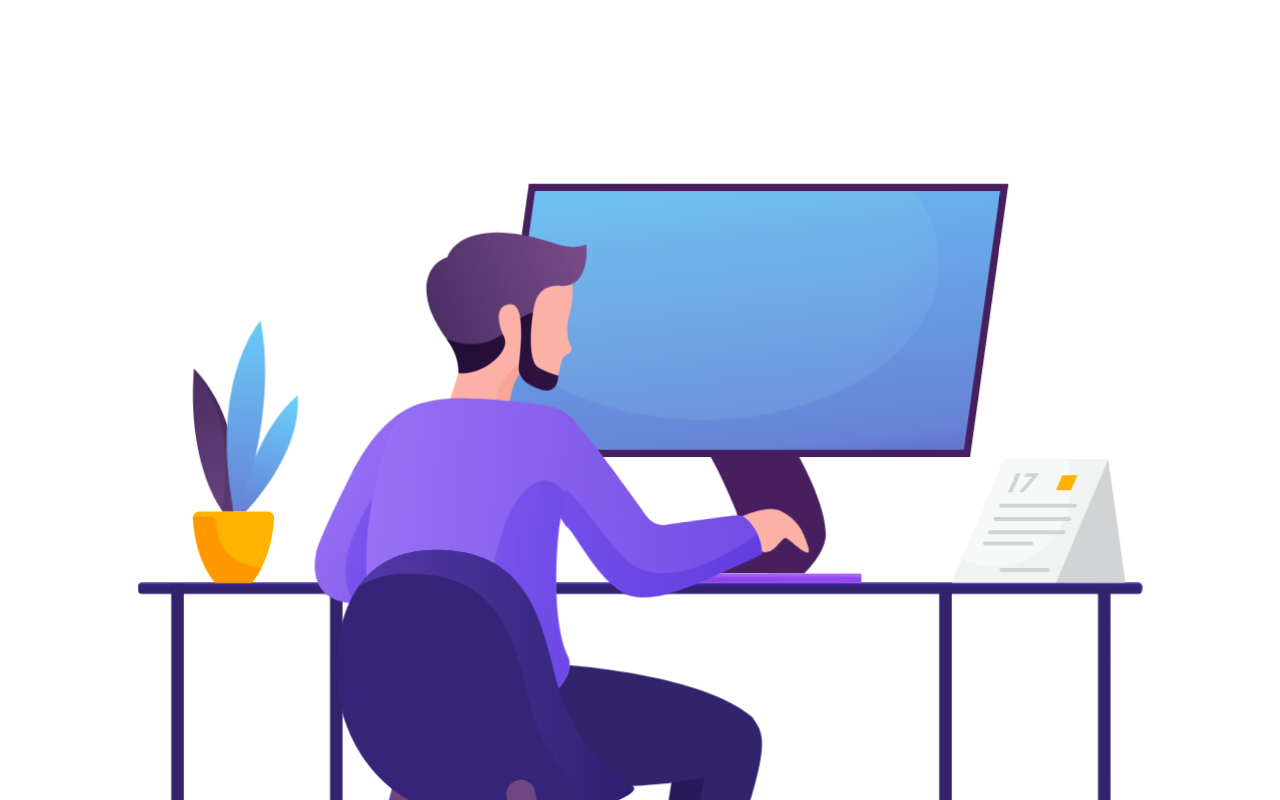
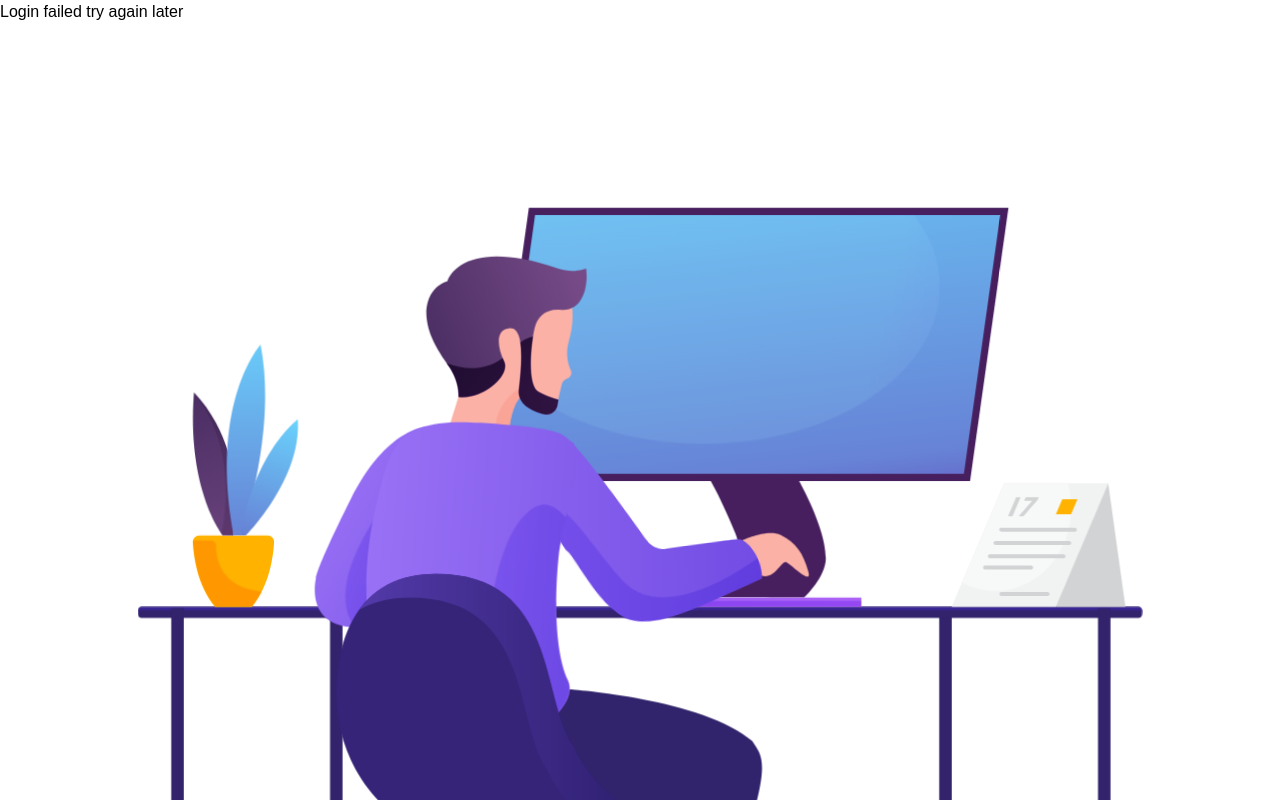
Before and after one commit to uniquetheo/action, a React (Vite) app: page / in a window 1280 px wide. Shown: the top 800 px of the page. Built offline with nearby package versions, Linux system fonts and the light colour scheme.

Commit message:
feat: added notification

```diff
--- /dev/null
+++ b/src/Components/commons/Notification.jsx
@@ -0,0 +1,28 @@
+
+
+const Notification = ({ message, type= 'error', show }) => {
+    // const [show, setShow] = useState(false);
+    //
+    // useEffect(() => {
+    //     setShow(true);
+    //     setTimeout(() => {
+    //     setShow(false);
+    //     }, 3000);
+    // }, [message]);
+
+    return (
+        <div
+        className={`fixed top-4 left-0 right-0 mx-auto w-max px-6 py-2 rounded-full flex items-center gap-3 font-medium
+        ${type === "success" ? "bg-green-300 text-green-600" : "bg-red-300 text-red-600"}
+        ${show ? "translate-y-0" : "-translate-y-[100px]"}
+        transition-all duration-500 ease-linear`}
+        >
+        <div className={`w-3 h-3 rounded-full
+        ${type === "success" ? "bg-green-500" : "bg-red-500"}
+        `}></div>
+        <span>{message}</span>
+        </div>
+    );
+};
+
+export default Notification;
--- a/src/Pages/Login.jsx
+++ b/src/Pages/Login.jsx
@@ -6,8 +6,11 @@ import Input from "../Components/commons/Input.jsx";
 import { StyledButton } from "../Components/Button/Button.styles.jsx";
 import {validateFields} from "../utils/helpers.js";
 import {Link} from "react-router-dom";
+import authApi from "../utils/authApi.js";
+import Notification from "../Components/commons/Notification.jsx";
 
 export const Login = () => {
+  const [show, setShow] = useState(false);
   const [data, setData] = useState({
     email: "",
     password: "",
@@ -19,14 +22,20 @@ export const Login = () => {
 
   const labels = ["Email", "Password"];
 
-  const handleSubmit = (e) => {
+  const handleSubmit = async (e) => {
     e.preventDefault();
+    setShow(!show)
     const isFormValid = validateFields(data, setIsError);
-    console.log("isFormFilled:::", isFormValid);
+
+    if (!isFormValid) return;
+
+    const response = await authApi.post("/login", data);
+    console.log(response)
   };
 
   return (
     <div className="w-full flex h-screen overflow-hidden">
+      <Notification message="Login failed try again later" show={show} />
       <div className="w-[60%] h-full bg-gray-100 flex justify-center ">
         <Lottie animationData={loginAnimation} />
       </div>
```
